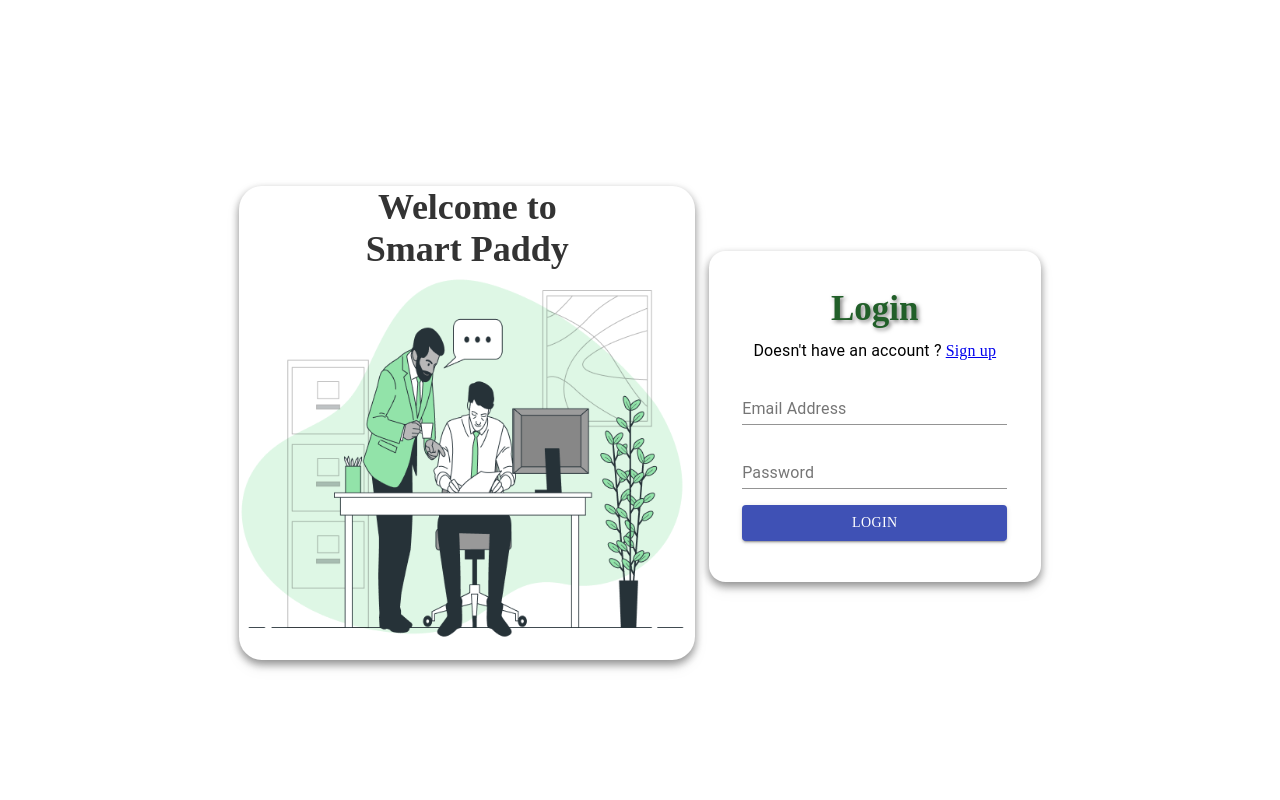
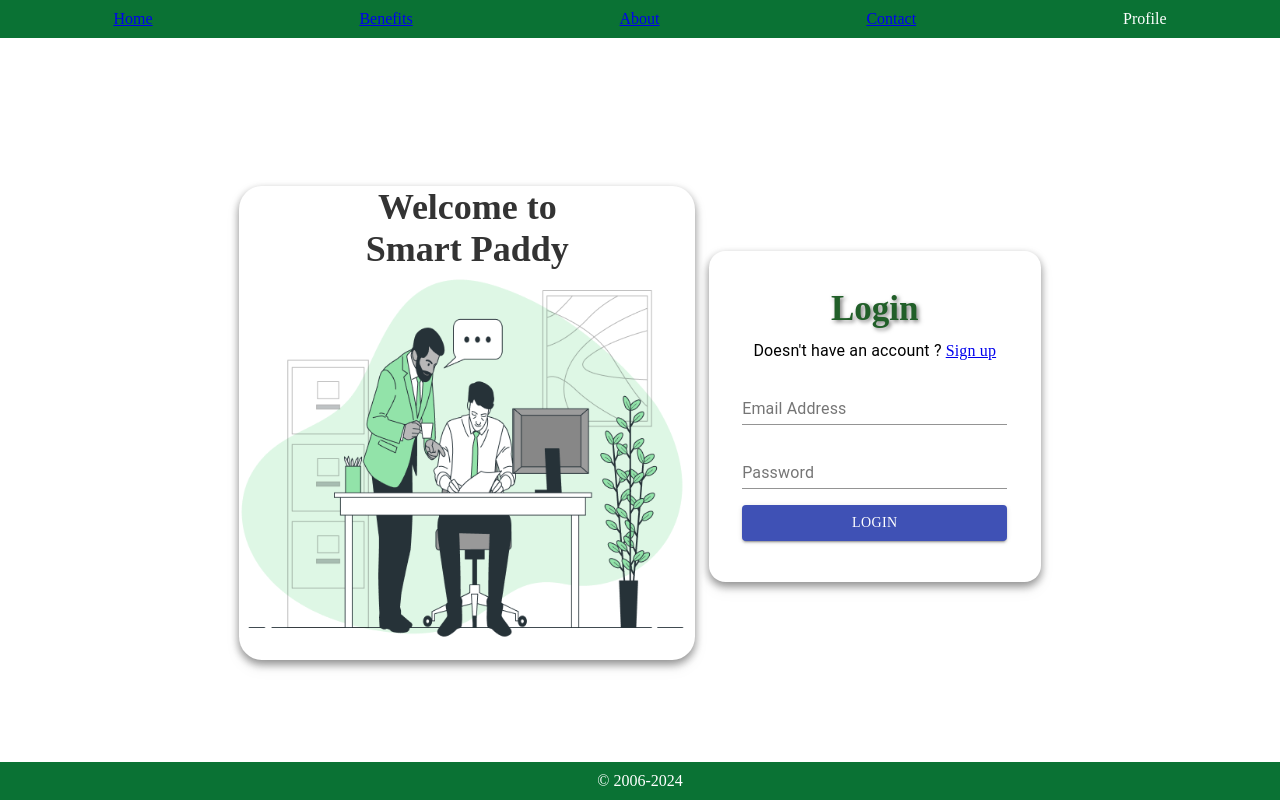
Before and after one commit to RuwiniShashipraba/Blockchain-Based-Paddy-Harvest-Management-System, a React (Create React App) app: page /login in a window 1280 px wide. Built offline with nearby package versions, Linux system fonts and the light colour scheme.

Commit message:
change styles

```diff
--- a/src/components/login/LoginBody.js
+++ b/src/components/login/LoginBody.js
@@ -3,17 +3,24 @@ import LoginLeftCard from "./LoginLeftCard";
 
 import "../../styles/Login.css";
 import LoginRightCard from "./LoginRightCard";
+import NavigationBar from "../FrontPage/NavigationBar";
+import { Container } from "@material-ui/core";
+import Footer from "../FrontPage/Footer";
 
 function LoginBody() {
   return (
+    <Container>
+      <NavigationBar />
       <div className="flex even-steven">
         <div className="w-60">
-                <LoginLeftCard/>
+          <LoginLeftCard />
         </div>
         <div className="w-30 self-center">
-                <LoginRightCard/>
+          <LoginRightCard />
         </div>
       </div>
+      <Footer />
+    </Container>
   );
 }
 
--- a/src/components/sign/SignUp.js
+++ b/src/components/sign/SignUp.js
@@ -5,6 +5,8 @@ import { eye } from "react-icons-kit/feather/eye";
 import { useNavigate } from "react-router-dom";
 import { Button } from "@material-ui/core";
 import "../../styles/sign.css";
+import Footer from "../FrontPage/Footer";
+import NavigationBar from "../FrontPage/NavigationBar";
 
 const SignUp = () => {
   const [fullName, setFullName] = useState("");
@@ -59,6 +61,8 @@ const SignUp = () => {
   };
 
   return (
+    <div>
+      <NavigationBar/>
       <div className="container">
         <div className="image">
           <img />
@@ -230,6 +234,8 @@ const SignUp = () => {
         </div> */}
         </div>
       </div>
+      <Footer/>
+    </div>
   );
 };
 
--- a/src/styles/Login.css
+++ b/src/styles/Login.css
@@ -3,8 +3,6 @@
   margin: 0;
   padding: 0;
 }
-
-
 
 /* Layout Styles */
 .center-text {
@@ -52,9 +50,9 @@
   margin-top: 10%;
   background: #fff;
   border-radius: 5%;
-    filter: drop-shadow(0px 4px 4px rgba(0, 0, 0, 0.25)) drop-shadow(0px 4px 4px rgba(0, 0, 0, 0.25));
+  filter: drop-shadow(0px 4px 4px rgba(0, 0, 0, 0.25))
+    drop-shadow(0px 4px 4px rgba(0, 0, 0, 0.25));
 }
-
 
 /* Typography Styles */
 .para-font-size {
@@ -75,3 +73,35 @@ input {
 .p-10 {
   padding: 10%;
 }
+
+nav {
+  background-color: #0a7234;
+  color: white;
+  padding: 10px;
+  position: fixed;
+  width: 100%;
+  top: 0%;
+  left: 0%;
+}
+
+nav ul {
+  list-style-type: none;
+  display: flex;
+  justify-content: space-around;
+}
+
+nav li {
+  cursor: pointer;
+}
+
+footer {
+  background-color: #0a7234;
+  color: white;
+  text-align: center;
+  padding: 10px;
+  position: fixed;
+  bottom: 0;
+  width: 100%;
+  z-index: 1000;
+  left: 0;
+}
--- a/src/styles/firstpage.css
+++ b/src/styles/firstpage.css
@@ -13,6 +13,8 @@ nav {
   padding: 10px;
   position: fixed;
   width: 100%;
+
+  /* z-index: 1000; */
 }
 
 nav ul {
@@ -214,11 +216,12 @@ h3 {
   margin: 0 10px; /* Adjust space around separator */
 }
 footer {
-  background-color: #333;
+  background-color:#0a7234;
   color: white;
   text-align: center;
   padding: 10px;
   position: fixed;
   bottom: 0;
   width: 100%;
+  z-index: 1000;
 }
--- a/src/styles/sign.css
+++ b/src/styles/sign.css
@@ -52,10 +52,10 @@ h2 {
 .formdetails {
   border: 1px solid white;
   border-radius: 2rem;
-  margin-top: 2%;
+  margin-top: 4%;
   padding: 20px;
   width: 30vw;
-  height: 90vh;
+  height: 85vh;
   min-width: 30vw;
   box-shadow: 0 0 5px rgba(0, 0, 0, 0.2);
   margin-bottom: 2%;
@@ -75,7 +75,7 @@ h2 {
   display: inline-block;
   font-size: 1.2rem;
   /* height: 30px; */
-  height: 5vh;
+  height: 4vh;
   outline: none;
   box-shadow: 0 0 5px rgba(0, 0, 0, 0.2);
   border-radius: 0;
@@ -96,7 +96,7 @@ h2 {
 }
 
 .form-header {
-  margin-top: 2%;
+  margin-top: -1%;
 }
 
 .error {
@@ -107,7 +107,7 @@ h2 {
 .position {
   display: flex;
   align-items: center;
-  margin-bottom: 10px;
+  margin-bottom: 2%;
 }
 
 .position label {
@@ -147,7 +147,7 @@ label1 {
   }
 
   .formdetails {
-    width: 80vw; /* Adjust width for tablet screens */
+    width: 85vw; /* Adjust width for tablet screens */
     height: auto; /* Remove fixed height for better responsiveness */
     min-width: auto; /* Remove min-width for better responsiveness */
   }
```
Lines whose indentation alone changed are shown as unchanged.
